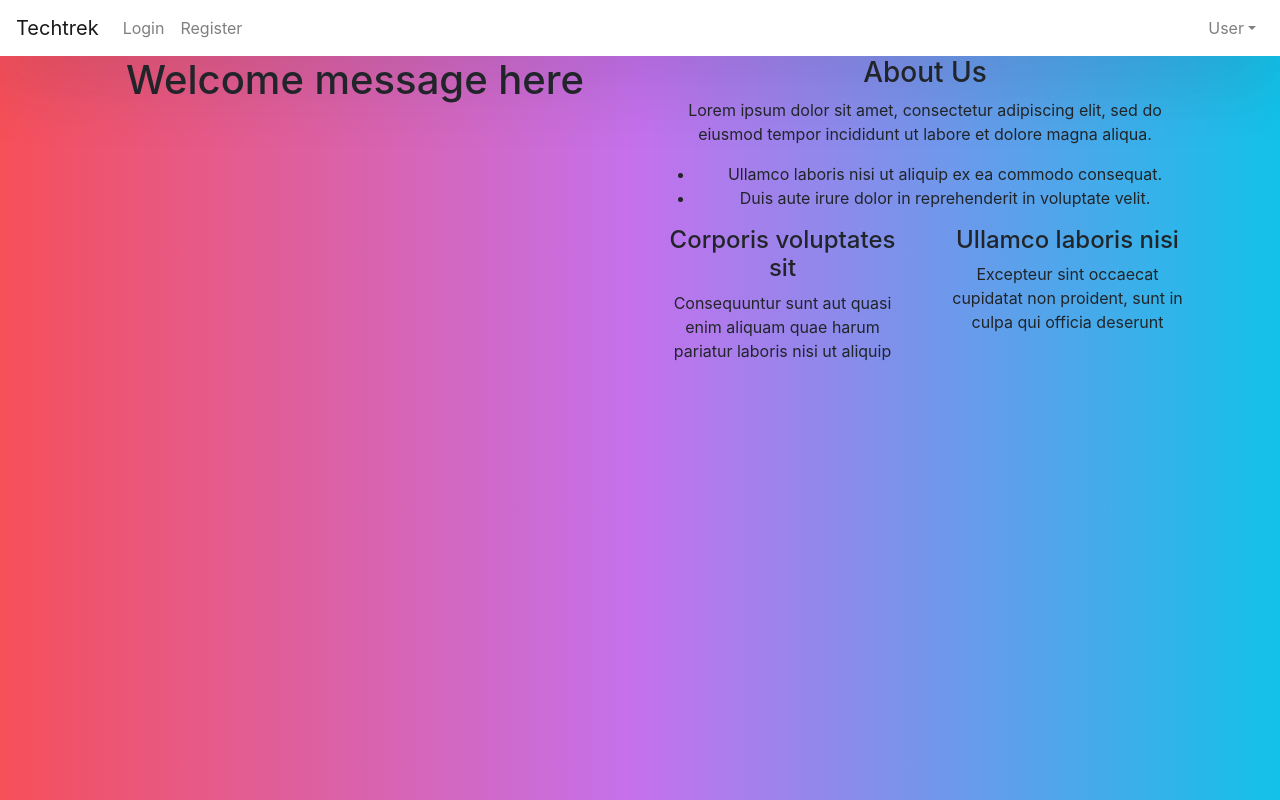
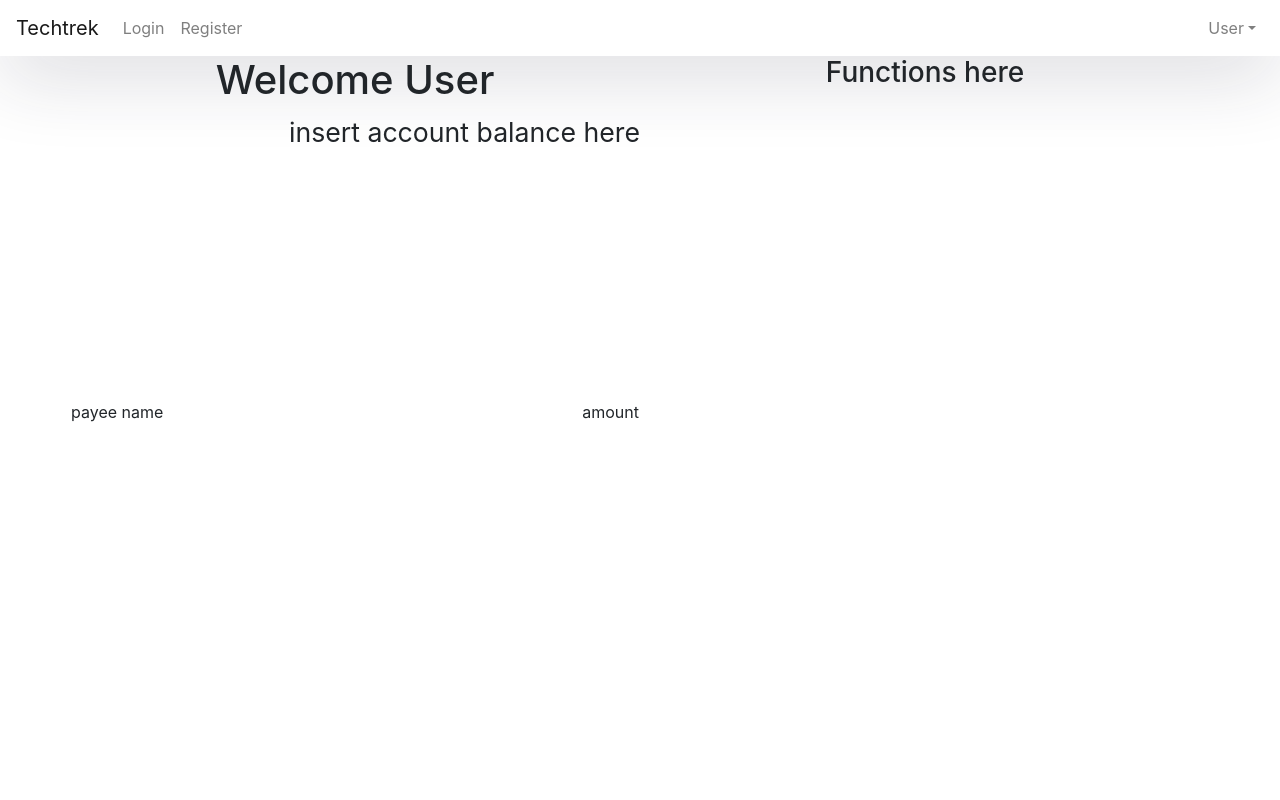
Before and after one commit to e0176881/SEED2021_TT2_Room-12, a React (Create React App) app: page /home in a window 1280 px wide. Built offline with nearby package versions, Linux system fonts and the light colour scheme; sample sign-in values are in the browser's storage.

Commit message:
add account balance and transaction history

```diff
--- a/src/App.css
+++ b/src/App.css
@@ -48,8 +48,8 @@ body {
   font-weight: 400;
   font-family: sans-serif;
   background: #12c2e9;  /* fallback for old browsers */
-  background: -webkit-linear-gradient(to right, #f64f59, #c471ed, #12c2e9);  /* Chrome 10-25, Safari 5.1-6 */
-  background: linear-gradient(to right, #f64f59, #c471ed, #12c2e9); /* W3C, IE 10+/ Edge, Firefox 16+, Chrome 26+, Opera 12+, Safari 7+ */
+
+  background: #ffffff;
 
 }
 
@@ -108,3 +108,17 @@ body, html, .App, #root, .outer {
 .forgot-password a {
   color: #167bff;
 }
+
+
+
+.accountbalance {
+  height: 200px;
+  width:100%;
+  text-align: right;
+  font-size: 20pt;
+}
+
+.transactionhist {
+  height: 200px;
+  width:100%;
+}
--- a/src/components/home.js
+++ b/src/components/home.js
@@ -11,8 +11,13 @@ export default class Home extends Component {
     };
   }
   componentDidMount() {
+    console.log(localStorage.getItem("user"));
     if (localStorage.getItem("user") == null) {
-      window.location = "/login";
+      window.location.href = "/login";
+    } else {
+      this.setState({
+        username: JSON.parse(localStorage.getItem("user")).lastName,
+      });
     }
   }
 
@@ -25,36 +30,35 @@ export default class Home extends Component {
     return (
       <div className="App">
         <section>
-        <div class="container">
+          <div class="container">
+            <div class="row">
+              <div class="col-lg-6">
+                <h1>Welcome {this.state.username}</h1>
+                <div class="row">
+                  <div class="accountbalance">
+                        insert account balance here
+                  </div>
 
-          <div class="row">
-            <div class="col-lg-6">
-              <h1>Welcome message here</h1>
-            </div>
-            <div class="col-lg-6 pt-4 pt-lg-0">
-              <h3>About Us</h3>
-              <p>
-                Lorem ipsum dolor sit amet, consectetur adipiscing elit, sed do eiusmod tempor incididunt ut labore et dolore magna aliqua.
-              </p>
-              <ul>
-                <li><i class="bx bx-check-double"></i> Ullamco laboris nisi ut aliquip ex ea commodo consequat.</li>
-                <li><i class="bx bx-check-double"></i> Duis aute irure dolor in reprehenderit in voluptate velit.</li>
-              </ul>
-              <div class="row icon-boxes">
-                <div class="col-md-6">
-                  <i class="bx bx-receipt"></i>
-                  <h4>Corporis voluptates sit</h4>
-                  <p>Consequuntur sunt aut quasi enim aliquam quae harum pariatur laboris nisi ut aliquip</p>
+                  <div class="transactionhist">
+                        <table class="transactionhist">
+                          <tr>
+                            <td align="left">payee name</td>
+                            <td align="right">amount</td>
+                          </tr>
+                        </table>
+                  </div>
                 </div>
-                <div class="col-md-6 mt-4 mt-md-0">
-                  <i class="bx bx-cube-alt"></i>
-                  <h4>Ullamco laboris nisi</h4>
-                  <p>Excepteur sint occaecat cupidatat non proident, sunt in culpa qui officia deserunt</p>
-                </div>
+
+              </div>
+              <div class="col-lg-6 pt-4 pt-lg-0">
+                <h3>Functions here</h3>
+                <p>
+
+                </p>
+
+
               </div>
             </div>
-          </div>
-
           </div>
         </section>
       </div>
```
